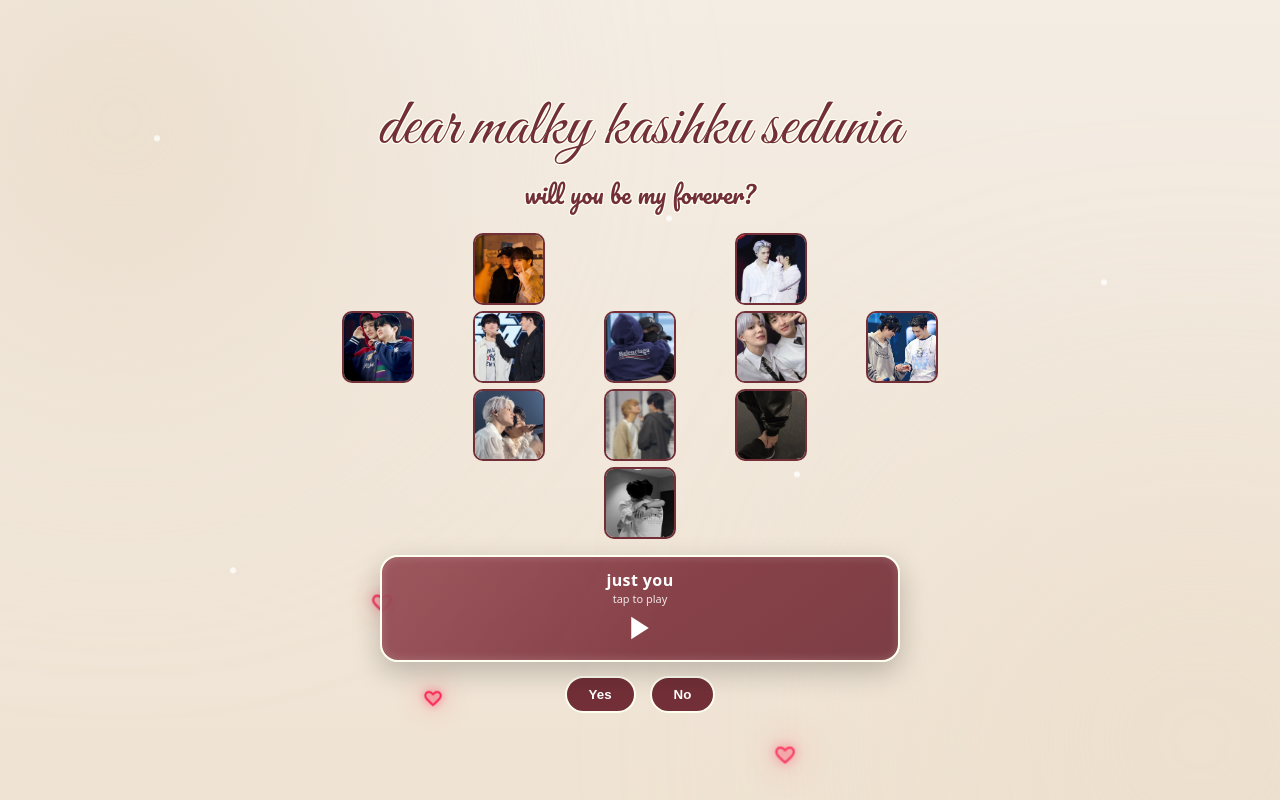
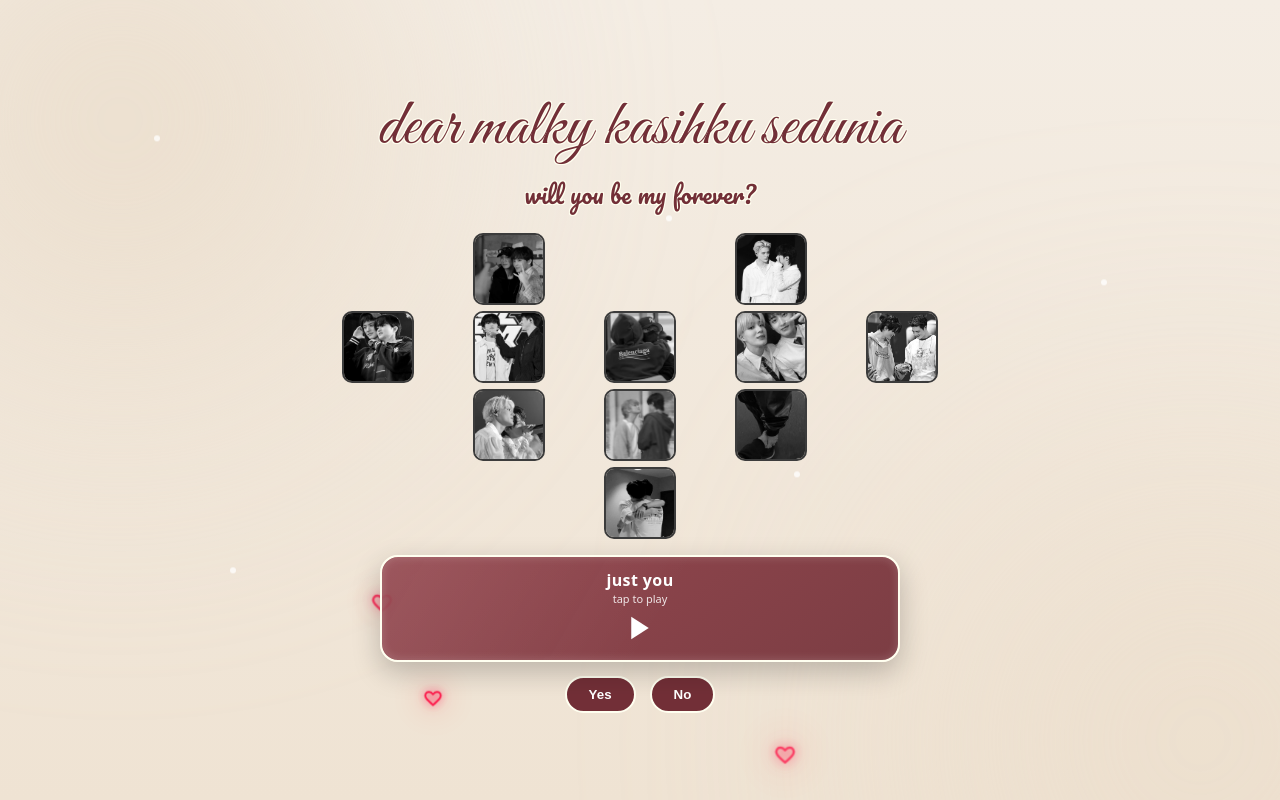
Before and after one commit to love-notes/our-little-forever, a plain HTML site: page index.html in a window 1280 px wide. Drawn offline with Linux system fonts and the light colour scheme; a web font is replaced by a local one.

Commit message:
Add grayscale filter to images in index.html

```diff
--- a/index.html
+++ b/index.html
@@ -173,6 +173,7 @@ html,body{
   object-fit:cover;
   border:2px solid var(--wine);
   border-radius:10px;
+  filter:grayscale(1) contrast(1.03);   /* ← tambahan ini */
   transition:transform .25s ease, box-shadow .25s ease;
 }
 #page1 .heart-grid img:hover{
```
